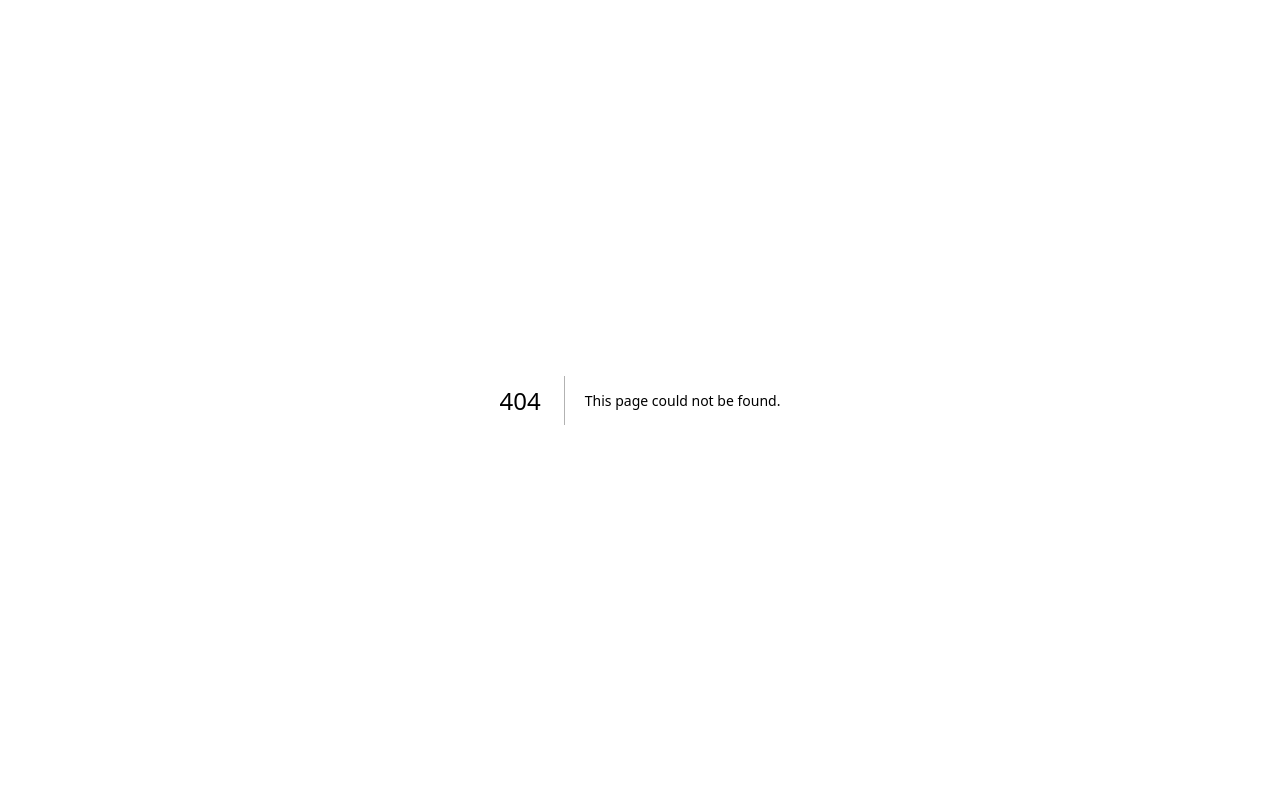
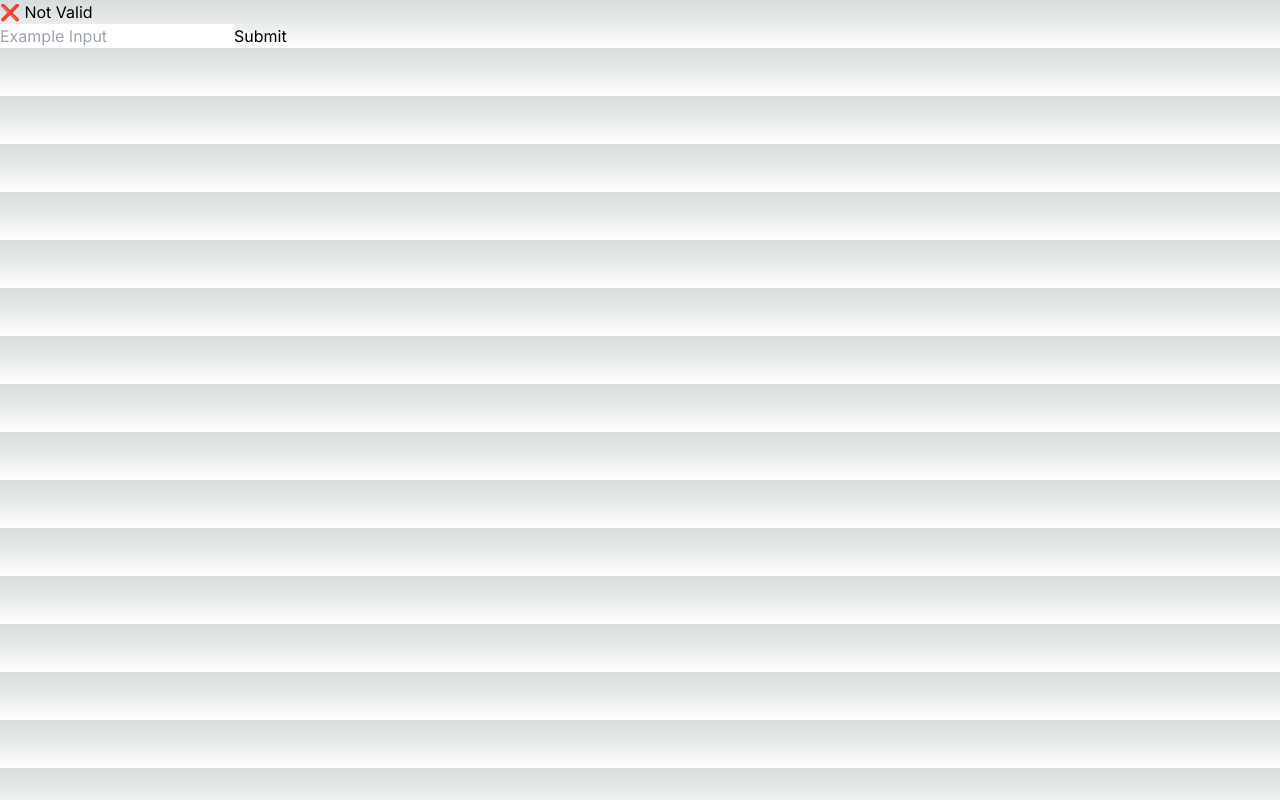
Before and after one commit to minkyung00/next-hook-form, a Next.js app: page /demo/single-native-input in a window 1280 px wide. Before the commit this address had no page. Built offline with nearby package versions, Linux system fonts and the light colour scheme.

Commit message:
feat: single native input

```diff
--- /dev/null
+++ b/src/app/demo/single-native-input/page.tsx
@@ -0,0 +1,31 @@
+"use client";
+
+import { useForm, SubmitHandler } from "react-hook-form";
+import ReactHookFormDevTool from "@/provider/ReactHookFormDevTool";
+
+export default function Demo() {
+  const {
+    register,
+    handleSubmit,
+    formState: { isValid, errors },
+    control,
+  } = useForm<FormInputs>();
+
+  const submitHandler: SubmitHandler<FormInputs> = (data) => console.log(data);
+
+  return (
+    <>
+      <h1>{isValid ? "✅ Valid" : "❌ Not Valid"}</h1>
+      <form onSubmit={handleSubmit(submitHandler)}>
+        <input
+          type="text"
+          placeholder="Example Input"
+          {...register("example", { required: "This is required field" })}
+        />
+        {errors.example && <p role="alert">{errors.example.message}</p>}
+        <button>Submit</button>
+      </form>
+      <ReactHookFormDevTool control={control} />
+    </>
+  );
+}
```
